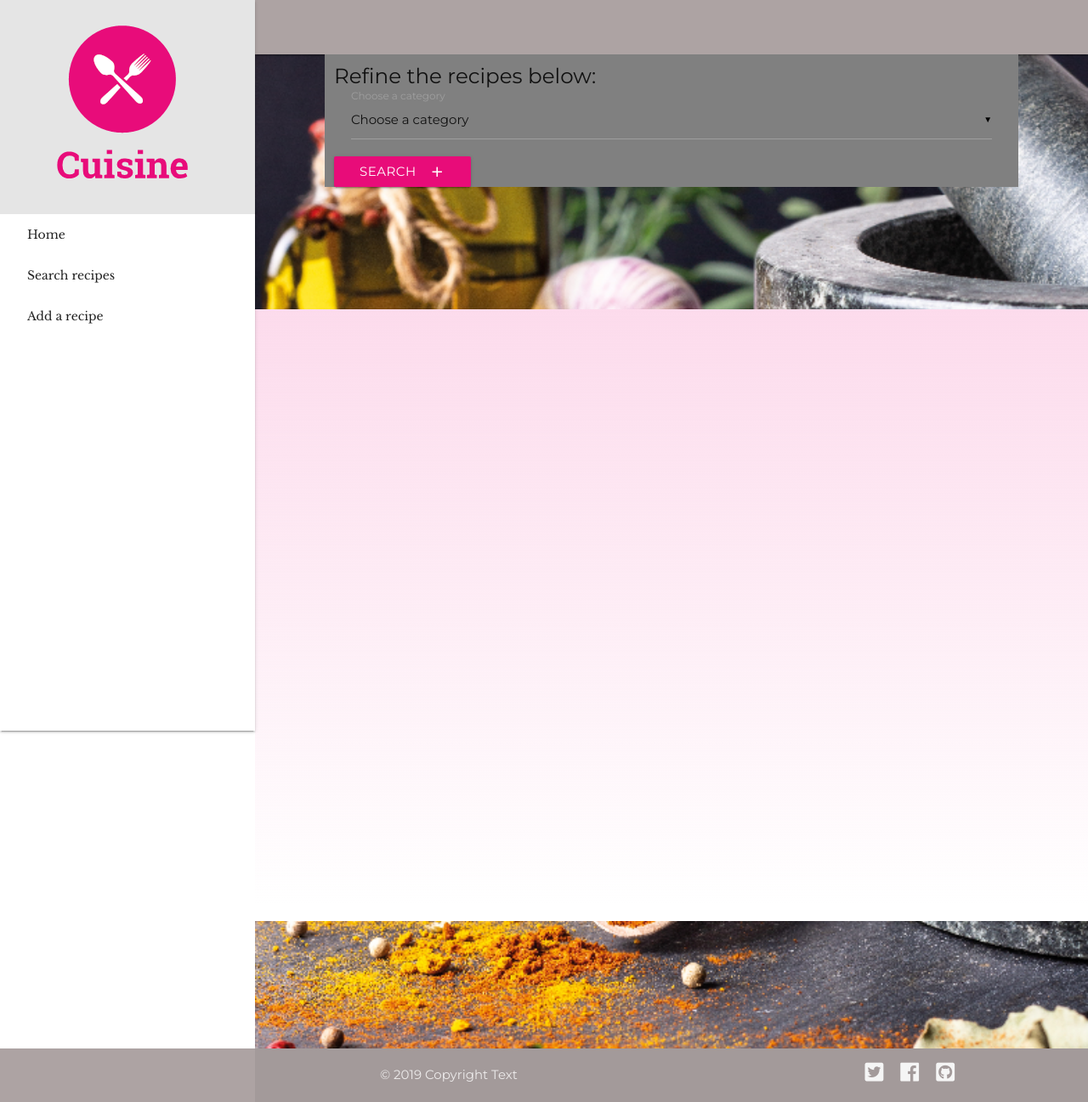
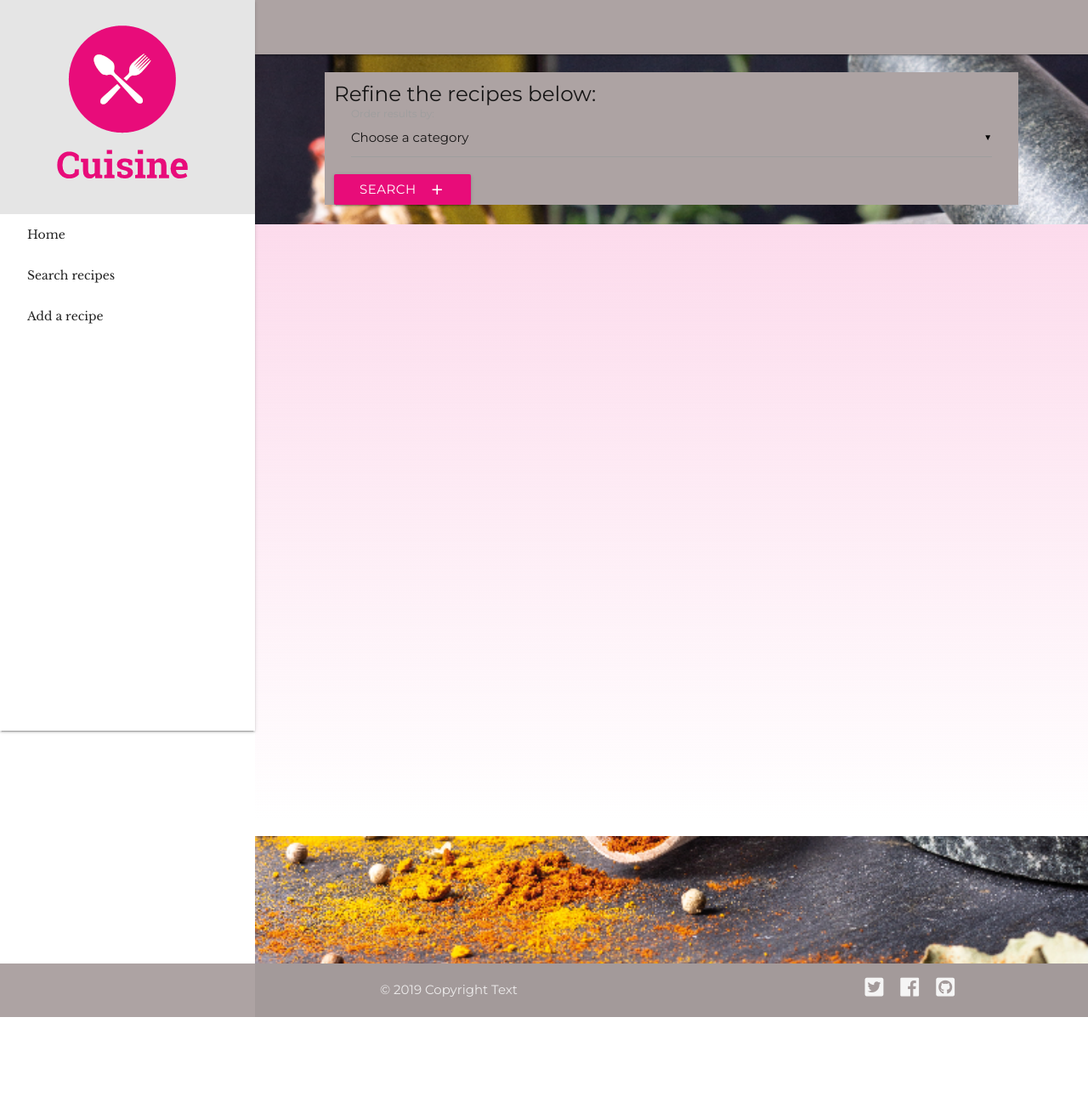
Before and after one commit to Code-Institute-Submissions/Cuisine, a Flask app: page /search_recipes in a window 1280 px wide. Shown: the whole page at 85% size. After the commit the page ends 1197 px from the top, so only its background shows below. Run offline with Flask 2, Linux system fonts and the light colour scheme; data that the repository does not hold is empty; some libraries are stand-ins or nearby versions.

Commit message:
Search bar fully working
search bar now fully functions, only need to add more styling, and allow dropdown content to flow over the top, instead of underneath other <elemtents>

```diff
--- a/app.py
+++ b/app.py
@@ -190,17 +190,12 @@ def delete_recipe(recipe_id):
 @app.route('/search_recipes', methods=['POST', 'GET'])
 def search_recipes():
 
-
-
-
-
     search_field = request.form.get('search_field')
     search_value = request.form.get('search_values')
+    print(search_value)
 
-
-
-
-    if request.method == "POST":
+    if request.method == "POST" and search_value == None:
+        print(search_value)
 
 
         return render_template('searchrecipes.html',
@@ -212,7 +207,8 @@ def search_recipes():
             cuisine_type=mongo.db.cuisine_type.find()
             )
 
-    if request.method == "POST" and search_value != "":
+
+    elif request.method == "POST" and search_value != "":
 
 
 
@@ -224,10 +220,6 @@ def search_recipes():
             meal_type=mongo.db.meal_type.find(),
             cuisine_type=mongo.db.cuisine_type.find()
             )
-
-
-
-
 
     return render_template('searchrecipes.html',
                 recipes=mongo.db.recipes.find(),
--- a/static/css/main.css
+++ b/static/css/main.css
@@ -25,6 +25,11 @@ main {
 
 .btn:hover,
 .btn-large:hover {
+    background-color: white;
+    color: black;
+}
+
+.btn:focus {
     background-color: white;
     color: black;
 }
@@ -264,7 +269,14 @@ input[type=range]+.thumb {
     background-color: #e80c79;
 }
 
+/* search recipes */
 
+.search-bar {
+
+
+    background-color: #ada3a3;
+    margin: 21px;
+}
 
 
 
--- a/templates/base.html
+++ b/templates/base.html
@@ -53,24 +53,25 @@
 
         {% elif request.endpoint =='search_recipes' %}
 
-        <div class="parallax-container" style="height: 300px;">
+        <div class="parallax-container" style="height: 200px;">
             <div class="parallax"><img src="{{url_for('static', filename='images/search_recipe.png')}}">
 
             </div>
 
             <div class="row">
-                <div style="background-color:grey" class="col s10 offset-s1">
+                <div style="z-index: 1000" class="col s10 offset-s1 search-bar">
 
                     <form action="{{ url_for('search_recipes') }}" method="POST">
 
 
-                        <div>
+
+
                         <h5>Refine the recipes below:</h5>
                         <p></p>
 
 
                         <div class="input-field">
-                                <select id="search_field" name="search_field">
+                            <select id="search_field" name="search_field" required>
                                     <option value="" disabled selected>Choose a category</option>
                                     <option value="author">Authors</option>
                                     <option value="cooking_duration">Cooking duration</option>
@@ -78,19 +79,19 @@
                                     <option value="meal_type">Meal type</option>
                                     <option value="serves">Serves</option>
                                 </select>
-                                <label>Choose a category</label>
+                            <label>Order results by:</label>
                         </div>
 
-                            <div id="search_values">
+                        <div id="hidden-until-clicked">
+
+
+
                             <div id="author-input-field" style="display:none;" class="input-field">
 
-                                    <select id="authors" name="authors">
+                                <select id="search_values" name="search_values">
                                             <option value="" disabled selected>Choose the author</option>
                                             {% for author in authors %}
-
-
                                             <option value="{{author.authors}}">{{author.authors}}</option>
-
                                             {% endfor %}
                                             </select>
                                 <label>Authors</label>
@@ -98,7 +99,7 @@
                             </div>
 
                             <div id="cooking-duration-input-field" style="display:none;" class="input-field">
-                                    <select id="cooking_duration" name="cooking_duration">
+                                <select id="search_values" name="search_values">
                                             <option value="" disabled selected>Choose the cooking duration</option>
                                             {% for dur in cooking_duration %}
                                             <option value="{{dur.cooking_duration}}">{{dur.cooking_duration}} mins</option>
@@ -108,7 +109,7 @@
                             </div>
 
                             <div id="cuisine-type-input-field" style="display:none;" class="input-field">
-                                    <select id="cuisine_type" name="cuisine_type">
+                                <select id="search_values" name="search_values">
                                             <option value="" disabled selected>Choose the type of cuisine</option>
                                             {% for type in cuisine_type %}
                                             <option value="{{type.cuisine_type}}">{{type.cuisine_type}}</option>
@@ -118,7 +119,7 @@
                             </div>
 
                             <div id="meal-type-input-field" style="display:none;" class="input-field">
-                                    <select id="meal_type" name="meal_type">
+                                <select id="search_values" name="search_values">
                                             <option value="" disabled selected>Choose the type of meal</option>
                                             {% for meal in meal_type %}
                                             <option value="{{meal.meal_type}}">{{meal.meal_type}}</option>
@@ -129,7 +130,7 @@
                             </div>
 
                             <div id="serves-input-field" style="display:none;" class="input-field">
-                                    <select id="serves" name="serves">
+                                <select id="search_values" name="search_values">
                                             <option value="" disabled selected>Choose the serving size</option>
                                             {% for size in serves %}
                                             <option value="{{size.serves}}">{{size.serves}} people</option>
@@ -138,12 +139,13 @@
                                 <label>Serving size</label>
                             </div>
 
+
                         </div>
-
 
                         <button class="btn waves-effect waves-light" type="submit" name="action">Search
                                 <i class="material-icons right">add</i>
                         </button>
+
 
                 </div>
                 </form>
@@ -237,10 +239,10 @@
         $(function() {
             $("#search_field").change(function() {
                 var val = $(this).val();
-                $("#search_values").children().hide()
+                $("#hidden-until-clicked").children().hide()
+
                 if (val === "author") {
-                    $("#search_values").children().hide()
-                    $("#author-input-field").show();
+                    $("#author-input-field").toggle();
 
                 }
                 else if (val === "cooking_duration") {
@@ -265,96 +267,3 @@
 </script>
 
 </html>
-
-
-<!-- save for now
-
-<div class="input-field col s4">
-                                    <select id="search_field" name="search_field">
-                                        <option value="" disabled selected>Choose the field</option>
-
-                                        {% for value in fields %}
-
-                                        <option value="{{value.fields}}">{{value.fields}}</option>
-
-                                        {% endfor %}
-
-                                    </select>
-                                    <label>Search field</label>
-                                </div>
-
-
-
-                            </h5>
-                        </div>
-
-
-
-
-
-
-
-
-
-
-
-
-                        <div class="input-field col s4">
-                            <select id="authors" name="authors">
-                                <option value="" disabled selected>Choose the author</option>
-                                {% for a in authors %}
-
-                                <option value="{{a.authors}}">{{a.authors}}</option>
-
-                                {% endfor %}
-                            </select>
-                            <label>Cuisine type</label>
-                        </div>
-
-                        <div class="input-field col s4">
-                            <select id="serves" name="serves">
-                                <option value="" disabled selected>Choose the serving size</option>
-                                {% for size in serves %}
-                                <option value="{{size.serves}}">{{size.serves}} people</option>
-                                {% endfor %}
-                            </select>
-                            <label>Serving size</label>
-                        </div>
-
-
-
-                        <div class="input-field col s4">
-                            <select id="cooking_duration" name="cooking_duration">
-                                <option value="" disabled selected>Choose the cooking duration</option>
-                                {% for dur in cooking_duration %}
-                                <option value="{{dur.cooking_duration}}">{{dur.cooking_duration}} mins</option>
-                                {% endfor %}
-                            </select>
-                            <label>Cooking duration</label>
-                        </div>
-
-
-
-
-                        <div class="input-field col s4">
-                            <select id="cuisine_type" name="cuisine_type">
-                                <option value="" disabled selected>Choose the type of cuisine</option>
-                                {% for type in cuisine_type %}
-                                <option value="{{type.cuisine_type}}">{{type.cuisine_type}}</option>
-                                {% endfor %}
-                            </select>
-                            <label>Cuisine type</label>
-                        </div>
-
-
-
-                        <div class="input-field col s4">
-                            <select id="meal_type" name="meal_type">
-                                <option value="" disabled selected>Choose the type of meal</option>
-                                {% for meal in meal_type %}
-                                <option value="{{meal.meal_type}}">{{meal.meal_type}}</option>
-                                {% endfor %}
-
-                            </select>
-                            <label>Meal type</label>
-                        </div> -->
```
Lines whose indentation alone changed are shown as unchanged.
